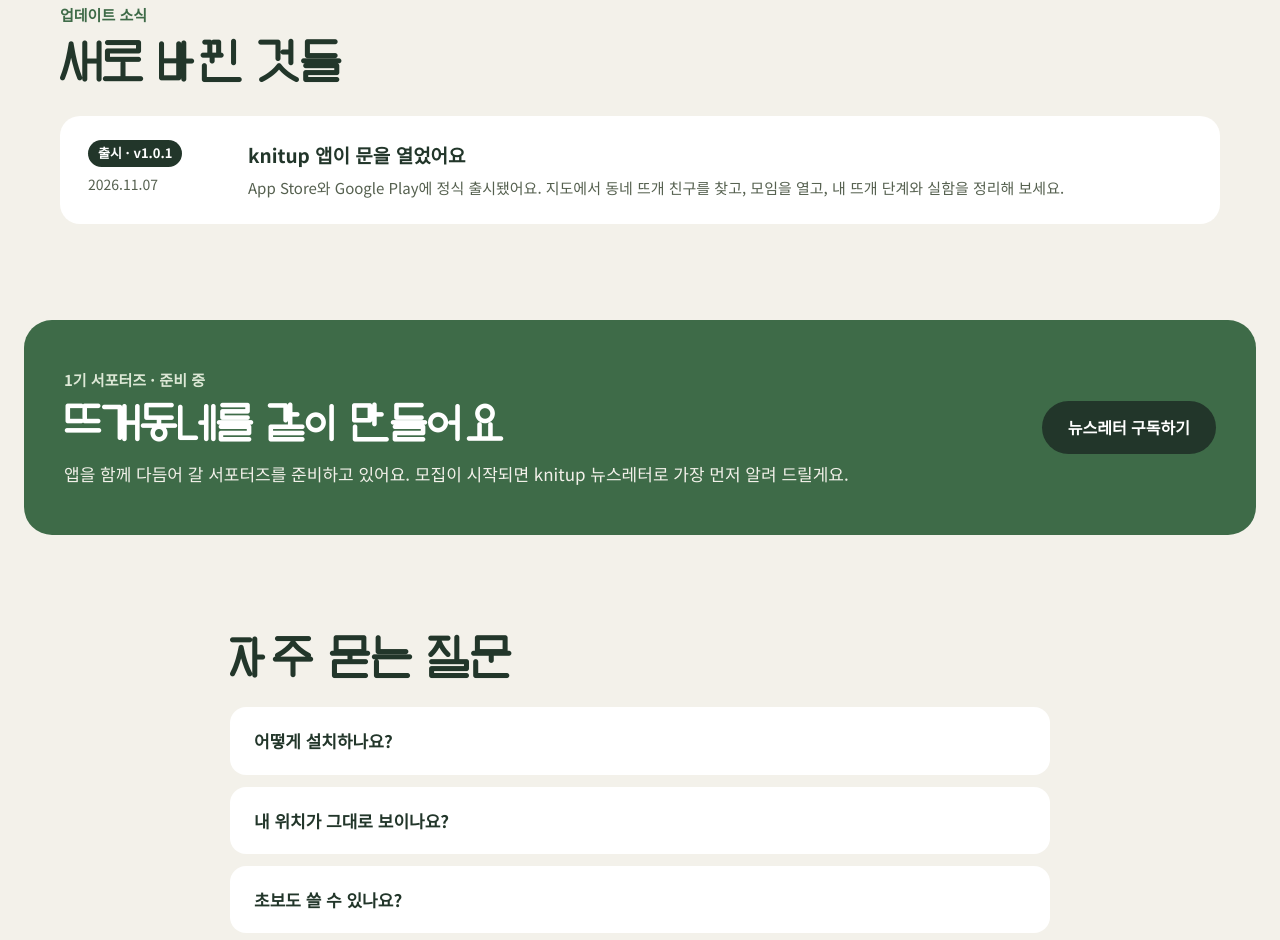
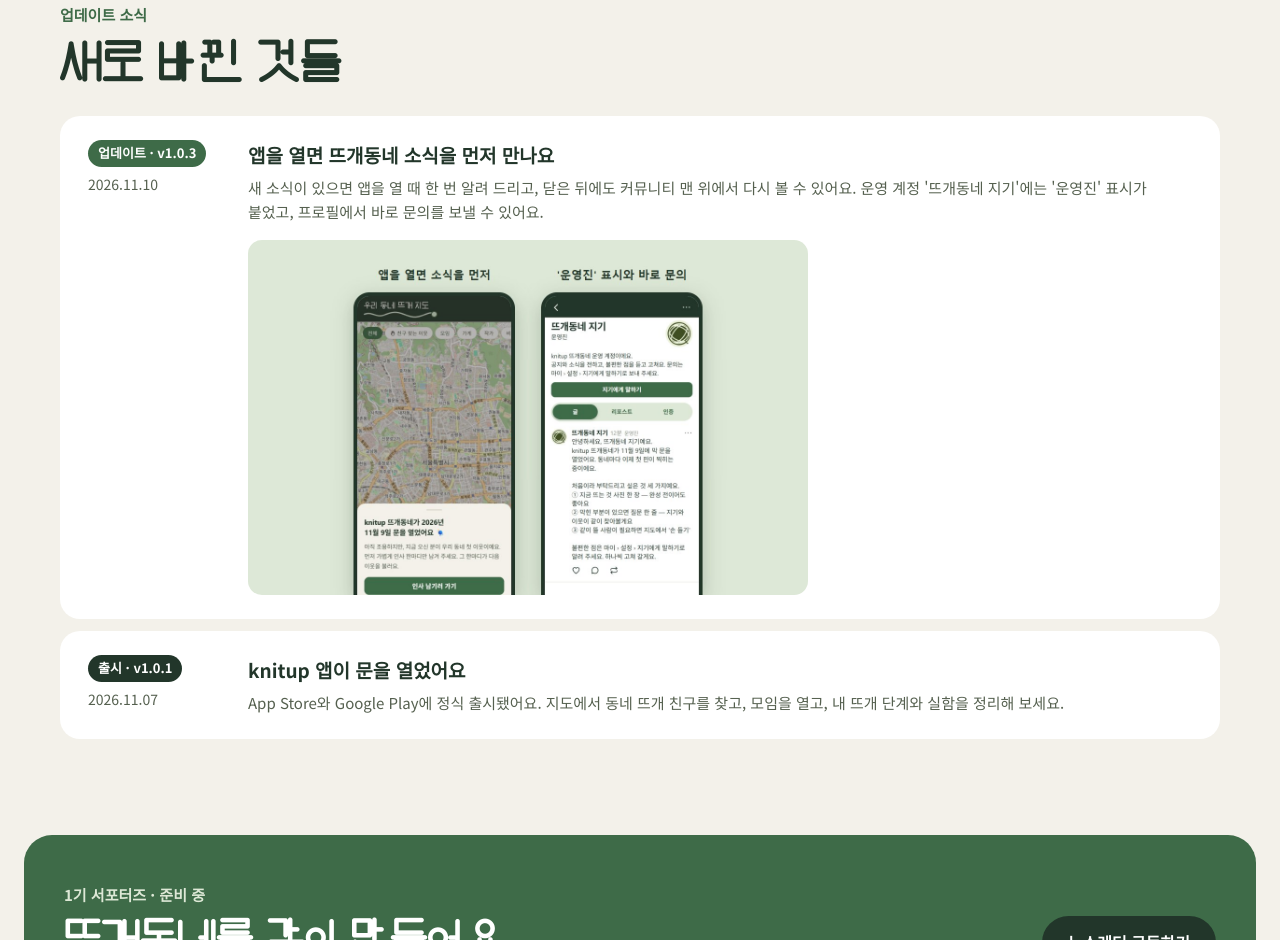
Before and after one commit to yesbeyesnono/knitup-home, a plain HTML site: page index.html in a window 1280 px wide. Shown: the part 3036-3976 px from the top of the page. Drawn offline with Linux system fonts and the light colour scheme.

Commit message:
업데이트 소식: v1.0.3 (첫 화면 소식 안내 · 운영진 표시)
Co-Authored-By: Claude Fable 5.2 <noreply@anthropic.com>

```diff
--- a/index.html
+++ b/index.html
@@ -272,6 +272,17 @@ Google Play</a>
 <div style="display: flex; flex-direction: column; gap: 12px">
 <article style="background: #FFFFFF; border-radius: 20px; padding: 24px 28px; display: flex; flex-wrap: wrap; gap: 20px; align-items: flex-start">
 <div class="upmeta" style="flex: 0 0 140px; display: flex; flex-direction: column; gap: 6px">
+<span style="align-self: flex-start; background: #3E6B48; color: #FFFFFF; font-size: 13px; font-weight: 700; padding: 3px 10px; border-radius: 999px">업데이트 · v1.0.3</span>
+<span style="font-size: 14px; color: #55604F">2026.11.10</span>
+</div>
+<div style="flex: 1 1 400px; min-width: 0">
+<h3 style="margin: 0 0 6px; font-size: 19px">앱을 열면 뜨개동네 소식을 먼저 만나요</h3>
+<p style="margin: 0; color: #55604F; font-size: 15px">새 소식이 있으면 앱을 열 때 한 번 알려 드리고, 닫은 뒤에도 커뮤니티 맨 위에서 다시 볼 수 있어요. 운영 계정 '뜨개동네 지기'에는 '운영진' 표시가 붙었고, 프로필에서 바로 문의를 보낼 수 있어요.</p>
+<img src="images/update-1.0.3.jpg" alt="앱을 열면 뜨는 소식 안내와 운영진 프로필 화면" loading="lazy" style="display: block; margin-top: 16px; width: 100%; max-width: 560px; border-radius: 14px">
+</div>
+</article>
+<article style="background: #FFFFFF; border-radius: 20px; padding: 24px 28px; display: flex; flex-wrap: wrap; gap: 20px; align-items: flex-start">
+<div class="upmeta" style="flex: 0 0 140px; display: flex; flex-direction: column; gap: 6px">
 <span style="align-self: flex-start; background: #22362A; color: #FFFFFF; font-size: 13px; font-weight: 700; padding: 3px 10px; border-radius: 999px">출시 · v1.0.1</span>
 <span style="font-size: 14px; color: #55604F">2026.11.07</span>
 </div>
```
Also changed, not shown: images/update-1.0.3.jpg (added).
